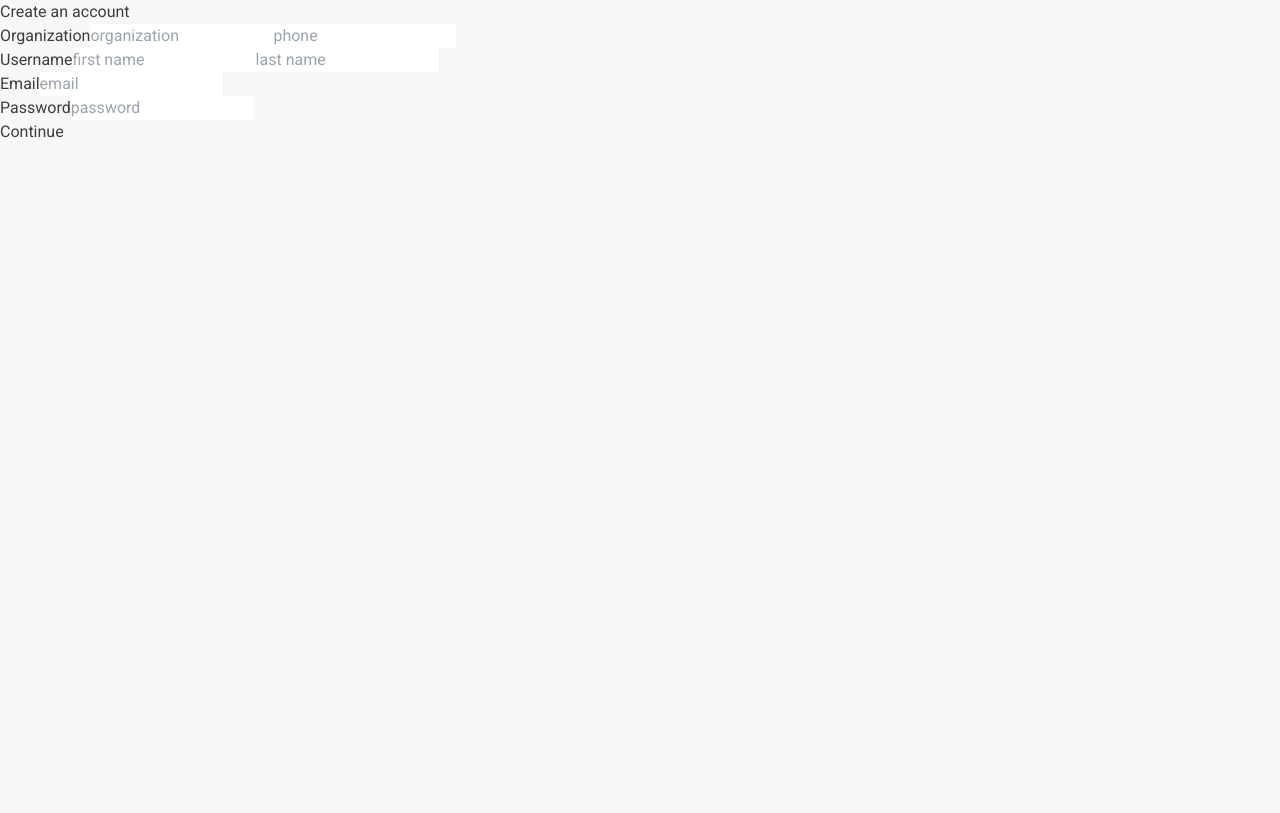
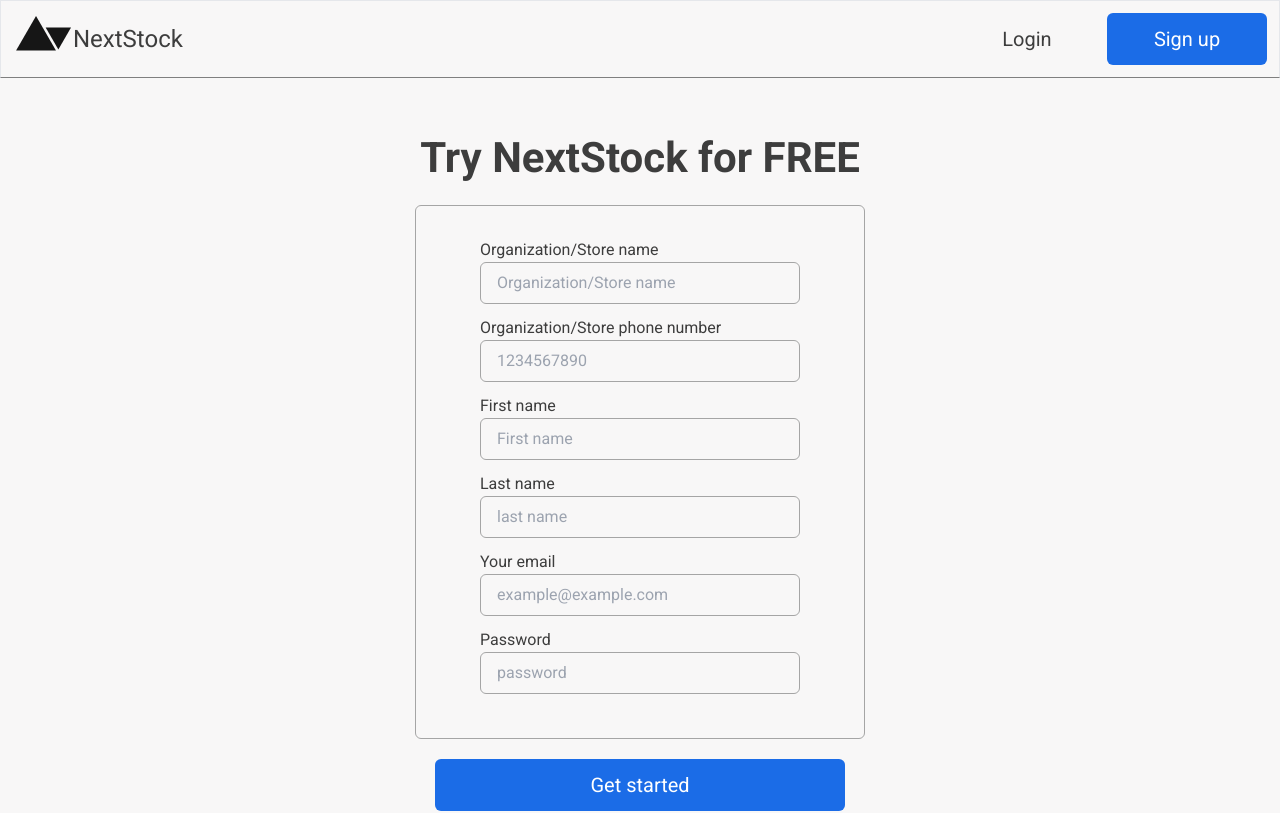
Before and after one commit to yskoikw/next-stock, a Next.js app in the folder next-stock/: page /signup in a window 1280 px wide. Shown: the top 813 px of the page. Built offline with nearby package versions, Linux system fonts and the light colour scheme.

Commit message:
UI for signup and login

```diff
--- a/next-stock/app/login/page.tsx
+++ b/next-stock/app/login/page.tsx
@@ -1,20 +1,45 @@
 "use client"
 import { authenticate } from '@/app/lib/actions';
-import { useFormState, useFormStatus } from "react-dom";
+import { BlueButton } from "@/app/ui/common/buttons";
+import Footer from "@/app/ui/common/footer";
+import Link from 'next/link';
+import Header from "@/app/ui/common/header";
+import { useFormState } from "react-dom";
 
 export default function Page() {
-  const [errorMessage, dispatch] = useFormState(authenticate, undefined)
+  const [errorMessage, formAction] = useFormState(authenticate, undefined)
 
   return (
-    <form action={dispatch}>
-	 	<label htmlFor="email">Emaill</label>
-		<input name="email" id="email" />
-		<br />
-		<label htmlFor="password">Password</label>
-		<input type="password" name="password" id="password" />
-		<br />
-      	<div className='text-red'>{errorMessage && <p>{errorMessage}</p>}</div>
-		<button>Continue</button>
-    </form>
+	<main>
+			<Header />
+			<div className="flex flex-col items-center px-24 py-8">
+				<h2 className="text-[42px] font-bold my-4">Login</h2>
+				<form action={formAction}>
+					<div className="p-8 px-16 rounded-md border border-solid border-paleGlay">
+						<ul>
+							<li className="mb-3">
+								<p>Email</p>
+								<input type="email" name="email" id="email" placeholder="example@example.com" className="px-4 py-2 w-80 bg-transparent rounded-md border border-solid border-paleGlay" />
+							</li>
+							<li className="mb-3">
+								<p >Password</p>
+								<input type="password" name="password" id="password" placeholder="password" className="px-4 py-2 w-80 bg-transparent rounded-md border border-solid border-paleGlay" />
+							</li>
+						</ul>
+					</div>
+					<p>
+						You don’t have an account?
+						<Link href="/signup" className='underline'>Sign up</Link>
+					</p>
+					<div className="m-5">
+						<button className="contents">
+							<BlueButton text="Login"/>
+						</button>
+					</div>
+					<div className='text-red'>{errorMessage && <p>{errorMessage}</p>}</div>
+				</form>
+			</div>
+			<Footer />
+		</main>
   )
 }
--- a/next-stock/app/signup/page.tsx
+++ b/next-stock/app/signup/page.tsx
@@ -1,9 +1,10 @@
 "use client"
+import { BlueButton } from "@/app/ui/common/buttons";
+import Footer from "@/app/ui/common/footer";
+import Header from "@/app/ui/common/header";
 import { signup } from '@/app/lib/actions';
-import { PrismaClient } from '@prisma/client';
-import { useFormState, useFormStatus } from "react-dom";
+import { useFormState } from "react-dom";
 
-const prisma = new PrismaClient();
 const initialState = {
 	message: ""
 };
@@ -11,25 +12,47 @@ const initialState = {
 export default function Page() {
 	const [state, formAction] = useFormState(signup, initialState);
 	return (
-		<>
-			<h1>Create an account</h1>
-			<form action={formAction} className="text-black">
-				<label htmlFor="organization" >Organization</label>
-				<input type="string" name="name" id="name" placeholder="organization" />
-				<input type="number" name="phone" id="phone" placeholder="phone" />
-				<br />
-				<label htmlFor="username" >Username</label>
-				<input type="string" name="first_name" id="first_name" placeholder="first name" />
-				<input type="string" name="last_name" id="last_name" placeholder="last name" />
-				<br />
-				<label htmlFor="email" >Email</label>
-				<input type="email" name="email" id="email" placeholder="email" />
-				<br />
-				<label htmlFor="password" >Password</label>
-				<input type="password" name="password" id="password" placeholder="password" />
-				<br />
-				<button>Continue</button>
-			</form>
-		</>
+		<main>
+			<Header />
+			<div className="flex flex-col items-center px-24 py-8">
+				<h2 className="text-[42px] font-bold my-4">Try NextStock for FREE</h2>
+				<form action={formAction}>
+					<div className="p-8 px-16 rounded-md border border-solid border-paleGlay">
+						<ul>
+							<li className="mb-3">
+								<p>Organization/Store name </p>
+								<input type="string" name="name" id="name" placeholder="Organization/Store name" className="px-4 py-2 w-80 bg-transparent rounded-md border border-solid border-paleGlay" />
+							</li>
+							<li className="mb-3">
+								<p>Organization/Store phone number</p>
+								<input type="number" name="phone" id="phone" placeholder="1234567890" className="px-4 py-2 w-80 bg-transparent rounded-md border border-solid border-paleGlay" />
+							</li>
+							<li className="mb-3">
+								<p>First name</p>
+								<input type="string" name="first_name" id="first_name" placeholder="First name" className="px-4 py-2 w-80 bg-transparent rounded-md border border-solid border-paleGlay" />
+							</li>
+							<li className="mb-3">
+								<p>Last name</p>
+								<input type="string" name="last_name" id="last_name" placeholder="last name" className="px-4 py-2 w-80 bg-transparent rounded-md border border-solid border-paleGlay" />
+							</li>
+							<li className="mb-3">
+								<p>Your email</p>
+								<input type="email" name="email" id="email" placeholder="example@example.com" className="px-4 py-2 w-80 bg-transparent rounded-md border border-solid border-paleGlay" />
+							</li>
+							<li className="mb-3">
+								<p >Password</p>
+								<input type="password" name="password" id="password" placeholder="password" className="px-4 py-2 w-80 bg-transparent rounded-md border border-solid border-paleGlay" />
+							</li>
+						</ul>
+					</div>
+					<div className="m-5">
+						<button className="contents">
+							<BlueButton text="Get started"/>
+						</button>
+					</div>
+				</form>
+			</div>
+			<Footer />
+		</main>
 	);
 }
--- a/next-stock/app/ui/common/footer.tsx
+++ b/next-stock/app/ui/common/footer.tsx
@@ -2,7 +2,7 @@ import Logo from "@/app/ui/common/Logo";
 
 export default function Footer() {
     return (
-        <div id="footer" className="mb-3">
+        <div id="footer" className="mb-3 border-t-glay border-solid border">
             <ul className="flex justify-end mb-3">
                 <li>
                     <a
--- a/next-stock/app/ui/common/header.tsx
+++ b/next-stock/app/ui/common/header.tsx
@@ -1,6 +1,5 @@
 import { BlueButton, ButtonTransparent } from "@/app/ui/common/buttons";
 import Logo from "@/app/ui/common/Logo";
-import Image from "next/image";
 import Link from 'next/link';
 
 export default function Header() {
--- a/next-stock/tailwind.config.ts
+++ b/next-stock/tailwind.config.ts
@@ -18,6 +18,7 @@ const config: Config = {
         'darkBlue': '#2A4F87',
         'black': '#3D3D3D',
         'glay': '#7F7F7F',
+        'paleGlay': '#A5A5A5',
         'bgWhite': '#F8F7F7',
       }
     },
```
